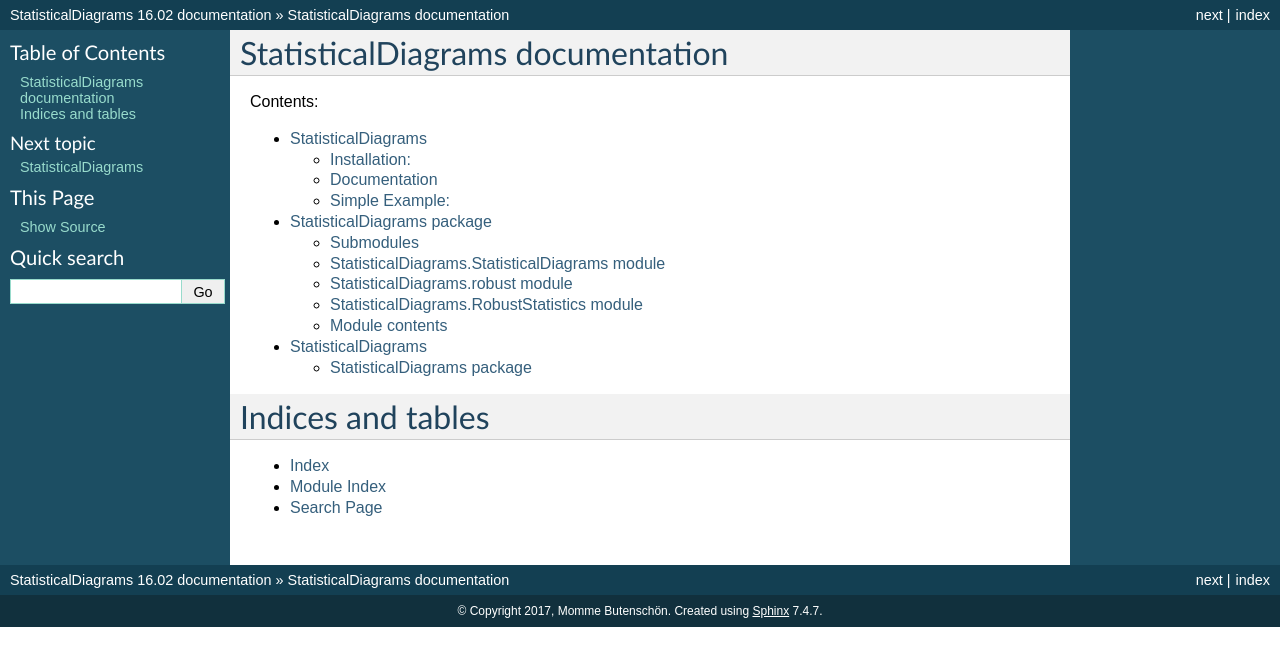
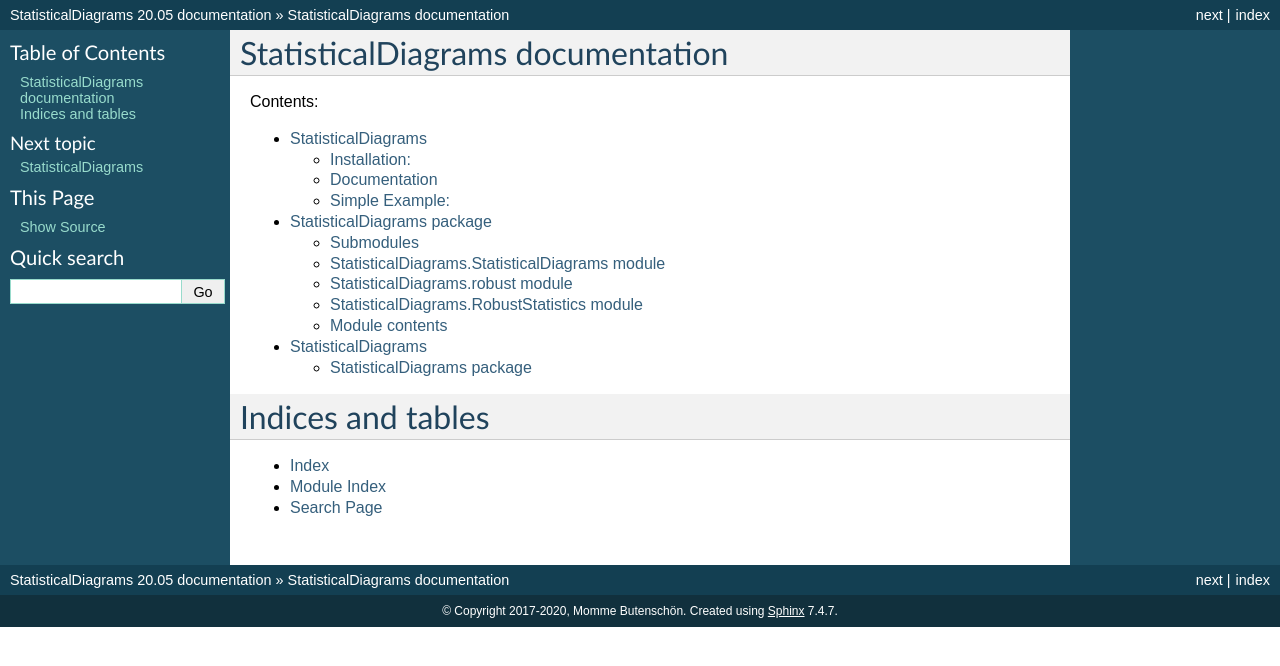
Before and after one commit to mommebutenschoen/StatisticalDiagrams, a Sphinx documentation site: the page built from docs/index.rst, in a window 1280 px wide. Shown: the top 666 px of the page. Built offline with Sphinx 7.4.7, drawn with Linux system fonts in a browser that asks for light colours.

Commit message:
Relase 20.05.

```diff
--- a/docs/conf.py
+++ b/docs/conf.py
@@ -51,7 +51,7 @@ master_doc = 'index'
 
 # General information about the project.
 project = u'StatisticalDiagrams'
-copyright = u'2017, Momme Butenschön'
+copyright = u'2017-2020, Momme Butenschön'
 author = u'Momme Butenschön'
 
 # The version info for the project you're documenting, acts as replacement for
@@ -59,9 +59,9 @@ author = u'Momme Butenschön'
 # built documents.
 #
 # The short X.Y version.
-version = u'17.02'
+version = u'20.05'
 # The full version, including alpha/beta/rc tags.
-release = u'16.02'
+release = u'20.05'
 
 # The language for content autogenerated by Sphinx. Refer to documentation
 # for a list of supported languages.
--- a/setup.py
+++ b/setup.py
@@ -23,7 +23,7 @@ setup(
     # Versions should comply with PEP440.  For a discussion on single-sourcing
     # the version across setup.py and the project code, see
     # https://packaging.python.org/en/latest/single_source_version.html
-    version='17.03',
+    version='20.05',
 
     description='Statistical Summary Diagrams.',
     long_description=long_description,
```
